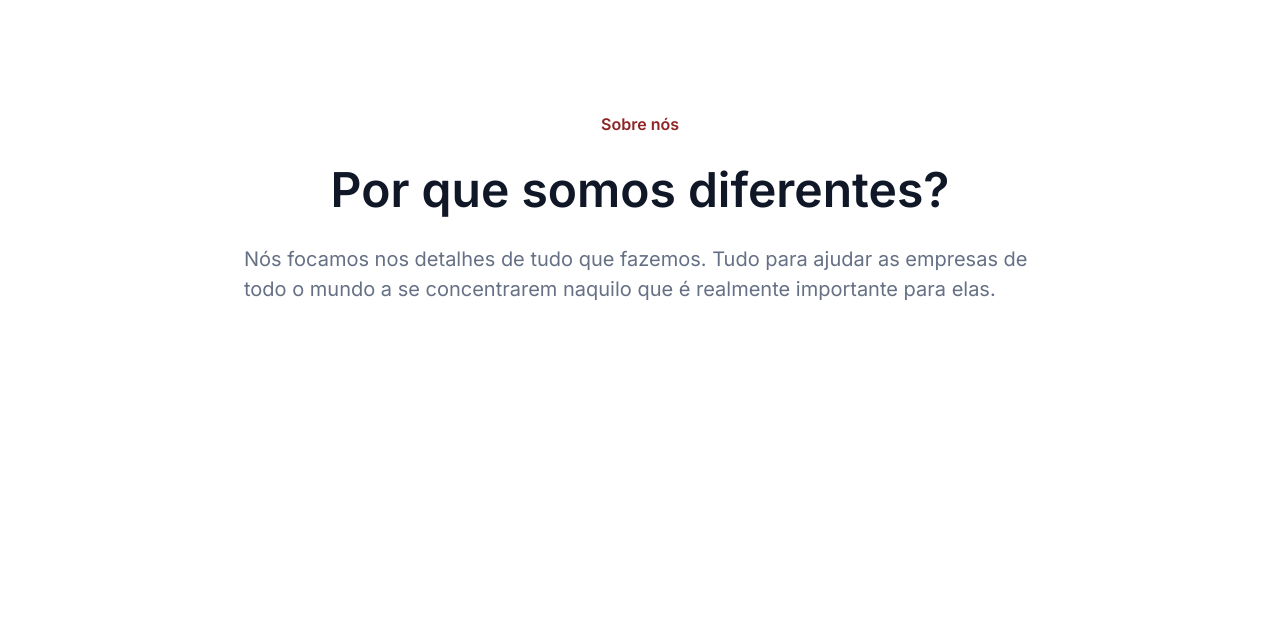
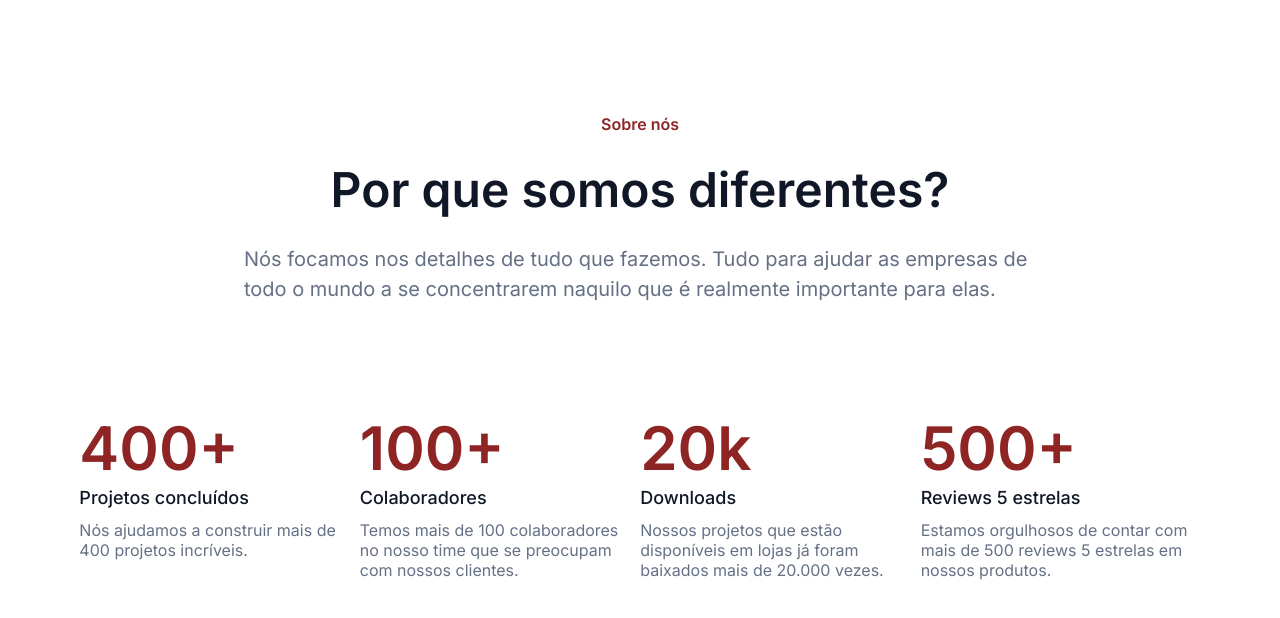
Before and after one commit to karolalencar/7daysOfCode, a plain HTML site: page HTML-CSS/index.html in a window 1280 px wide. Shown: the part 76-694 px from the top of the page. Drawn offline with Linux system fonts and the light colour scheme.

Commit message:
Add metrics section

```diff
--- a/HTML-CSS/index.html
+++ b/HTML-CSS/index.html
@@ -36,5 +36,36 @@
                 Tudo para ajudar as empresas de todo o mundo a se concentrarem naquilo que é realmente importante para elas.
             </p>
         </header>
+
+        <section class="metrics-container">
+            <div class="metrics-item">
+                <span>400+</span>
+                <h1>Projetos concluídos</h1>
+                <p>
+                    Nós ajudamos a construir mais de 400 projetos incríveis.
+                </p>
+            </div>
+            <div class="metrics-item">
+                <span>100+</span>
+                <h1>Colaboradores</h1>
+                <p>
+                    Temos mais de 100 colaboradores no nosso time que se preocupam com nossos clientes.
+                </p>
+            </div>
+            <div class="metrics-item">
+                <span>20k</span>
+                <h1>Downloads</h1>
+                <p>
+                    Nossos projetos que estão disponíveis em lojas já foram baixados mais de 20.000 vezes.
+                </p>
+            </div>
+            <div class="metrics-item">
+                <span>500+</span>
+                <h1>Reviews 5 estrelas</h1>
+                <p>
+                    Estamos orgulhosos de contar com mais de 500 reviews 5 estrelas em nossos produtos.
+                </p>
+            </div>
+        </section>
     </body>
 </html>
--- a/HTML-CSS/style.css
+++ b/HTML-CSS/style.css
@@ -83,7 +83,7 @@ button.btn-nav {
     line-height: 24px;
 }
 
-/*  Cabeçalho  */
+/*  Header section  */
 
 header {
     display: flex;
@@ -120,3 +120,42 @@ header  p {
 
     color: var(--text-color);
 }
+
+/*  Metrics section  */
+
+.metrics-container {
+    display: flex;
+    justify-content: space-between;
+
+    height: 288px;
+    padding: 0 6.2% 96px 6.2%;
+}
+
+.metrics-item span {
+    color: var(--primary-color);
+
+    font-size: 60px;
+    font-weight: 600;
+    line-height: 72px;
+
+    margin-bottom: 12px;
+}
+
+.metrics-item h1 {
+    color: var(--title-color);
+
+    font-size: 18px;
+    font-weight: 500;
+    line-height: 28px;
+
+    margin-bottom: 8px;
+}
+
+.metrics-item p {
+    color: var(--text-color);
+
+    font-size: 16px;
+    font-weight: 400;
+
+    width: 280px;
+}
```
